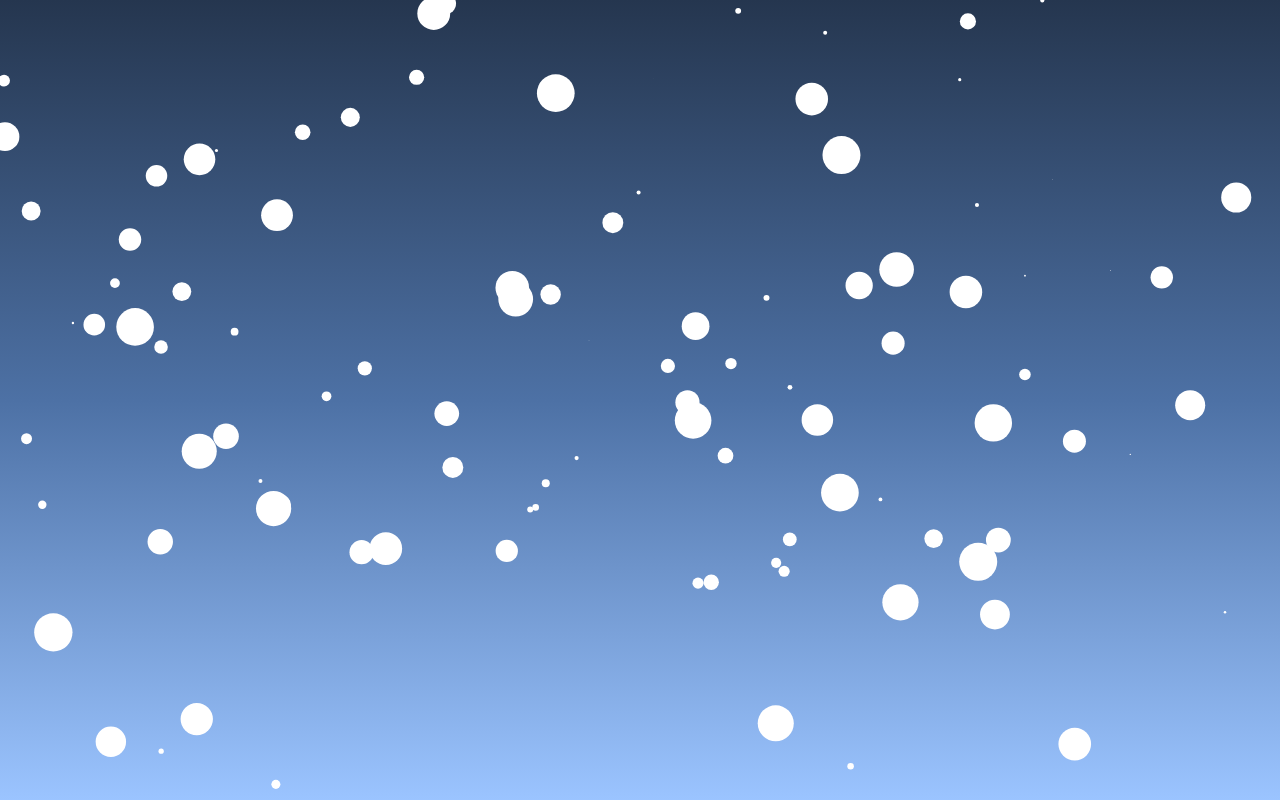
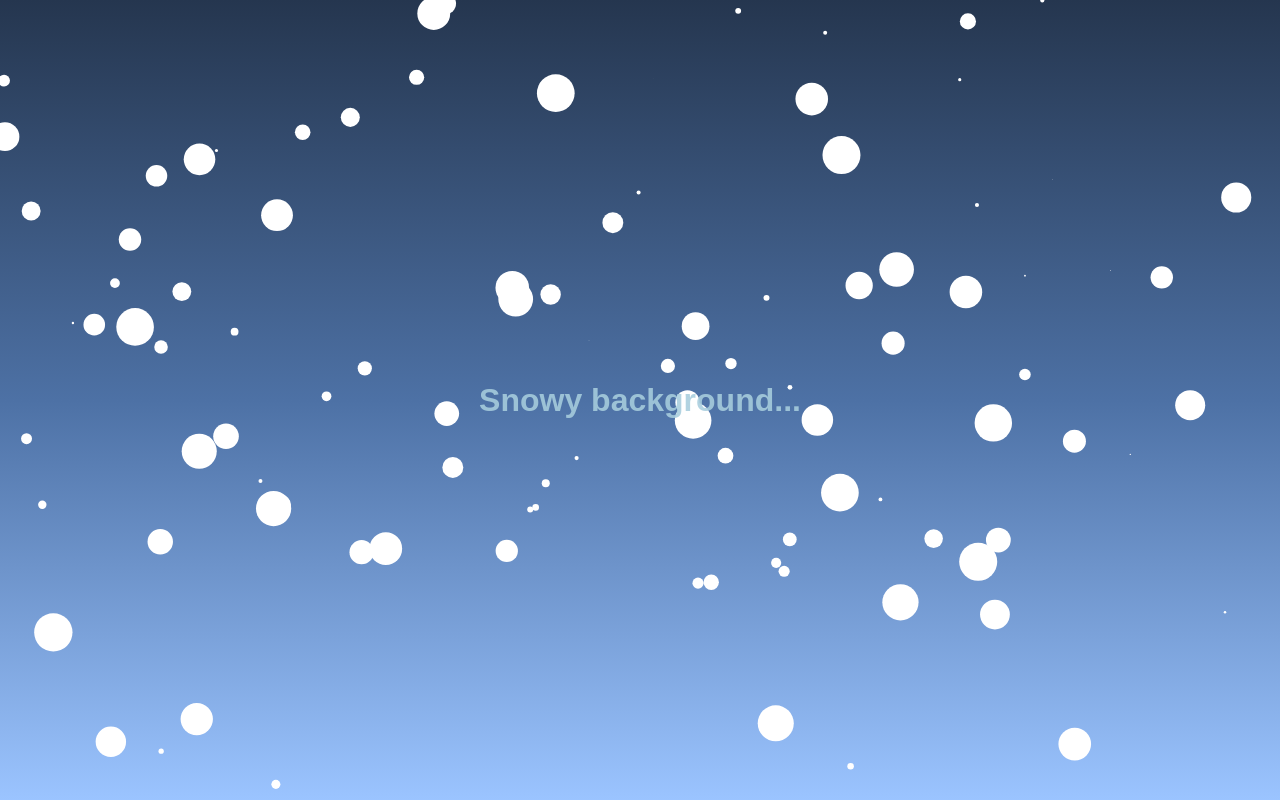
Before and after one commit to Eemelinen/JSanimations_snowflakes, a plain HTML site: page index.html in a window 1280 px wide. Drawn offline with Linux system fonts and the light colour scheme.

Commit message:
positioning fixed to be backgroundish

```diff
--- a/app.js
+++ b/app.js
@@ -1,5 +1,6 @@
 const canvas = document.getElementById('canvas1');
 const ctx = canvas.getContext('2d');
+// document.body.style.background = "url(" + canvas.toDataURL() + ")";
 ctx.canvas.width = window.innerWidth;
 ctx.canvas.height = window.innerHeight;
 let particleArray;
--- a/index.html
+++ b/index.html
@@ -8,6 +8,7 @@
 </head>
 <body>
   <canvas id='canvas1'></canvas>
+  <h1 class='center'>Snowy background...</h1>
   <script src='app.js'></script>
 </body>
 </html>
--- a/style.css
+++ b/style.css
@@ -4,9 +4,24 @@
   box-sizing: border-box;
 }
 
+h1 {
+  color: rgba(167, 205, 221, 0.877);
+  font-family: 'Arial'
+}
+
+.center {
+  margin: 0;
+  position: absolute;
+  top: 50%;
+  left: 50%;
+  transform: translate(-50%, -50%);
+}
+
 #canvas1 {
   position: absolute;
+  margin: 0;
   width: 100%;
   height: 100%;
-  background: linear-gradient(#25364f, #4d71a5, #9bc4ff)
+  background: linear-gradient(#25364f, #4d71a5, #9bc4ff);
+  z-index: -1;
 }
```
